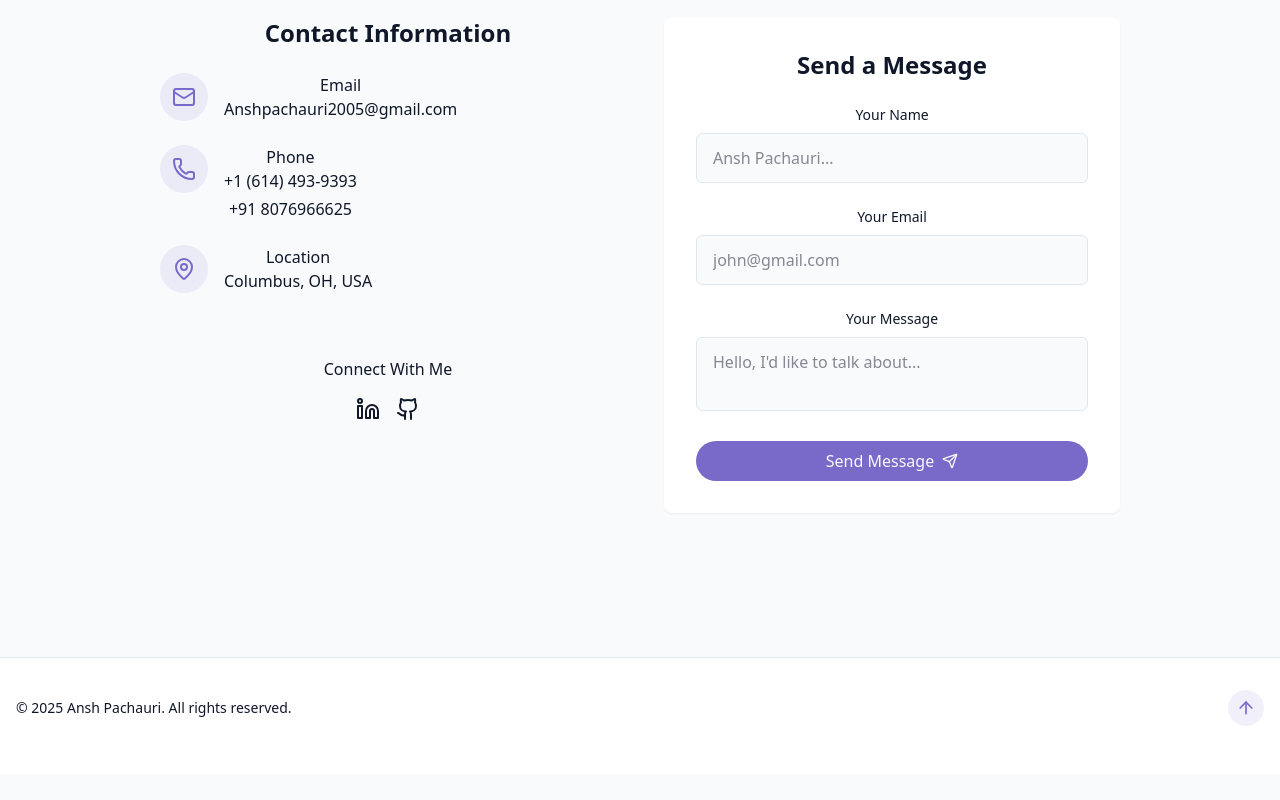
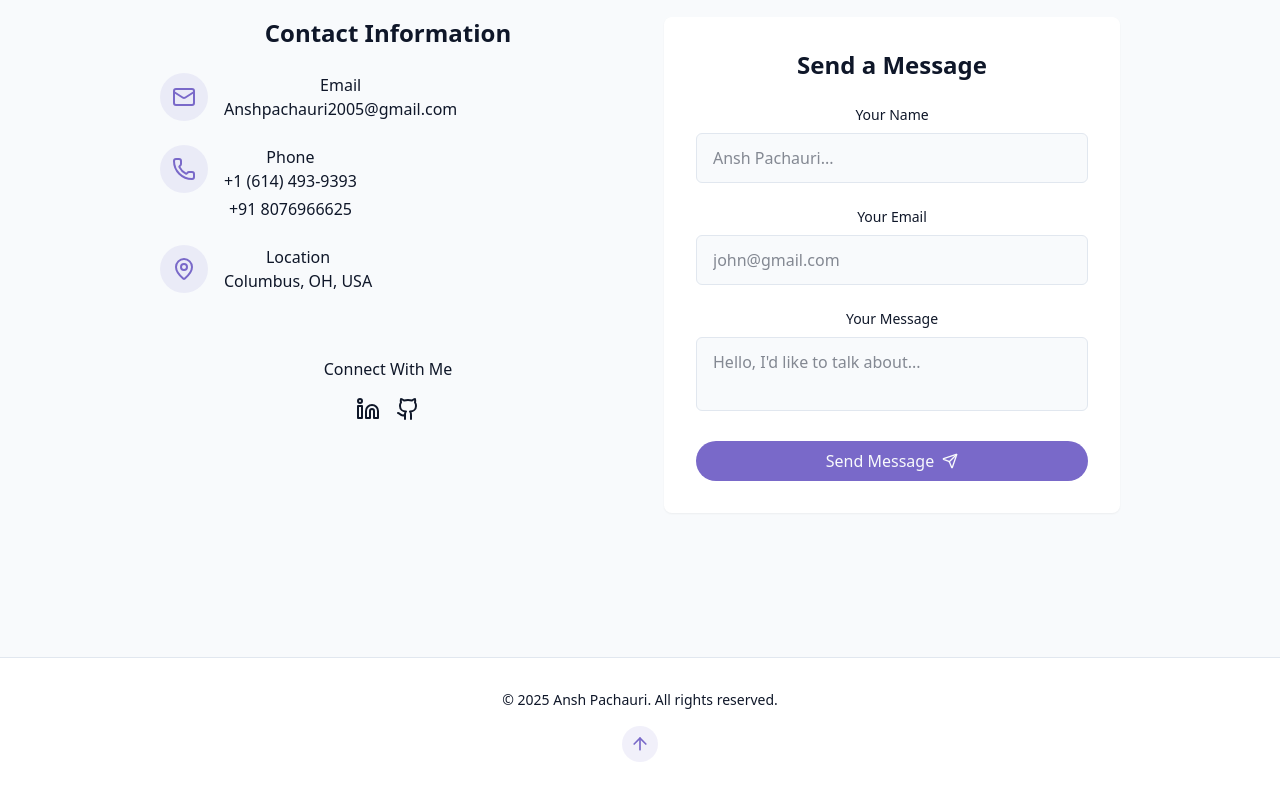
Before and after one commit to anshpachauri23/personal-portfolio, a React (Vite) app: page / in a window 1280 px wide. Shown: the part 6017-6817 px from the top of the page. Before the commit the page ends 6791 px from the top, so only its background shows below. Built offline with nearby package versions, Linux system fonts and the light colour scheme.

Commit message:
Center footer text and back-to-top button

```diff
--- a/src/components/Footer.jsx
+++ b/src/components/Footer.jsx
@@ -2,8 +2,9 @@ import { ArrowUp } from "lucide-react";
 
 export const Footer = () => {
   return (
-    <footer className="py-12 px-4 bg-card relative border-t border-border mt-12 pt-8 flex flex-wrap justify-between items-center gap-4">
-      <p className="text-sm text-muted-foreground">
+    <footer className="py-12 px-4 bg-card relative border-t border-border mt-12 pt-8">
+      <div className="flex flex-col items-center gap-4">
+        <p className="text-sm text-muted-foreground text-center">
           &copy; {new Date().getFullYear()} Ansh Pachauri. All rights reserved.
         </p>
         <a
@@ -12,6 +13,7 @@ export const Footer = () => {
         >
           <ArrowUp size={20} />
         </a>
+      </div>
     </footer>
   );
 };
```
Lines whose indentation alone changed are shown as unchanged.
